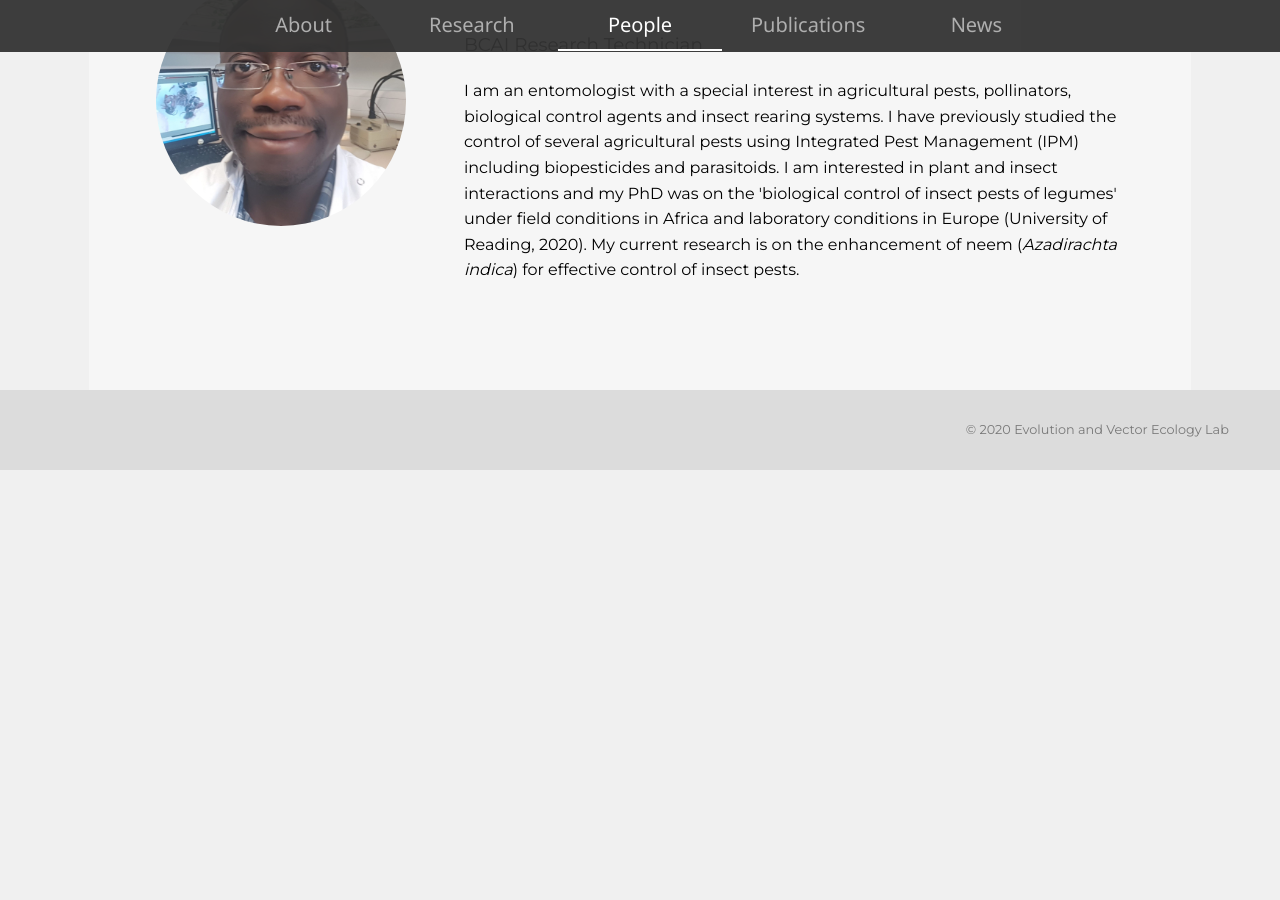
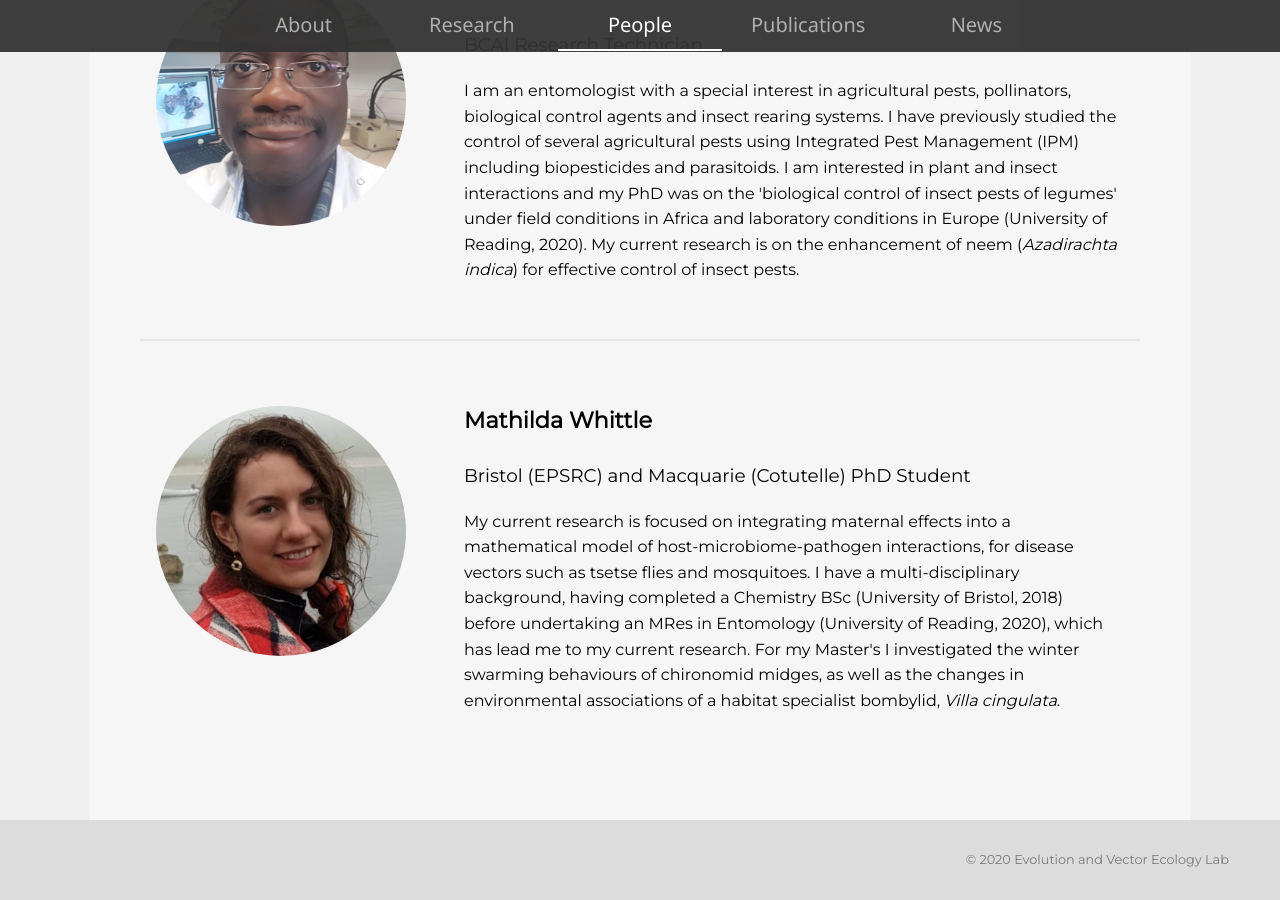
Before and after one commit to evelab/evelab.github.io, a Jekyll site: the page built from people.html, in a window 1280 px wide and 900 px high, scrolled down 2501 px. Built offline with Jekyll 4.4.1, drawn with Linux system fonts in a browser that asks for light colours; before the commit the page ends 2971 px from its top, so only the background shows below that.

Commit message:
Updated people, news and publications

```diff
--- a/people.html
+++ b/people.html
@@ -138,6 +138,24 @@ news: inactive
     </section>
   </div>
 
+  <br>
+  <div class='break'> </div>
+  <br>
+
+  <div id='block'>
+    <img class='image-big' src='images/people/mathilda_whittle.jpg' alt='Mathilda Whittle'>
+    <section class='text'>
+      <img class='image-small' src='images/people/mathilda_whittle.jpg' alt='Mathilda Whittle'>
+      <p class='name'>Mathilda Whittle</p>
+      <p class='title'>
+        Bristol (EPSRC) and Macquarie (Cotutelle) PhD Student
+      </p>
+      <p>
+        My current research is focused on integrating maternal effects into a mathematical model of host-microbiome-pathogen interactions, for disease vectors such as tsetse flies and mosquitoes. I have a multi-disciplinary background, having completed a Chemistry BSc (University of Bristol, 2018) before undertaking an MRes in Entomology (University of Reading, 2020), which has lead me to my current research. For my Master's I investigated the winter swarming behaviours of chironomid midges, as well as the changes in environmental associations of a habitat specialist bombylid, <i>Villa cingulata</i>.
+      </p>
+    </section>
+  </div>
+
 </section>
 
 <!-- <section id='collaborators'>
--- a/publications.html
+++ b/publications.html
@@ -14,6 +14,10 @@ news: inactive
 <br>
 
 <section class='publications'>
+
+  <p><b>English, S.</b>, and Barreaux, A.M.G. (2020). The evolution of sensitive periods in development: insights from insects. <i>Current Opinion in Behavioral Sciences</i> 36, 71-78. <a href='https://doi.org/10.1016/j.cobeha.2020.07.009' target='_blank'>DOI: 10.1016/j.cobeha.2020.07.009</a></p>
+
+  <p>Taborsky, B., <b>English, S.</b>, Fawcett, T.W., Kuijper, B., Leimar, O., McNamara, J.M., Ruuskanen, S., and Sandi, C. (2020). Towards an evolutionary theory of stress responses. <i>Trends in Ecology & Evolution</i> Available online. <a href='https://doi.org/10.1016/j.tree.2020.09.003' target='_blank'>DOI: 10.1016/j.tree.2020.09.003</a></p>
 
   <p><b>English, S.</b>, Wright, I., Ashburn, V., Ford, G., and Caramaschi, D. (2020). Prenatal anxiety, breastfeeding and child growth and puberty: linking evolutionary models with human cohort studies. <i>Annals of Human Biology</i> 47, 106-115. <a href='https://doi.org/10.1080/03014460.2020.1751286' target='_blank'>DOI: 10.1080/03014460.2020.1751286</a></p>
 
```
Also changed, not shown: news-events/news.json (+8 -0 lines), images/people/mathilda_whittle.jpg (added).
